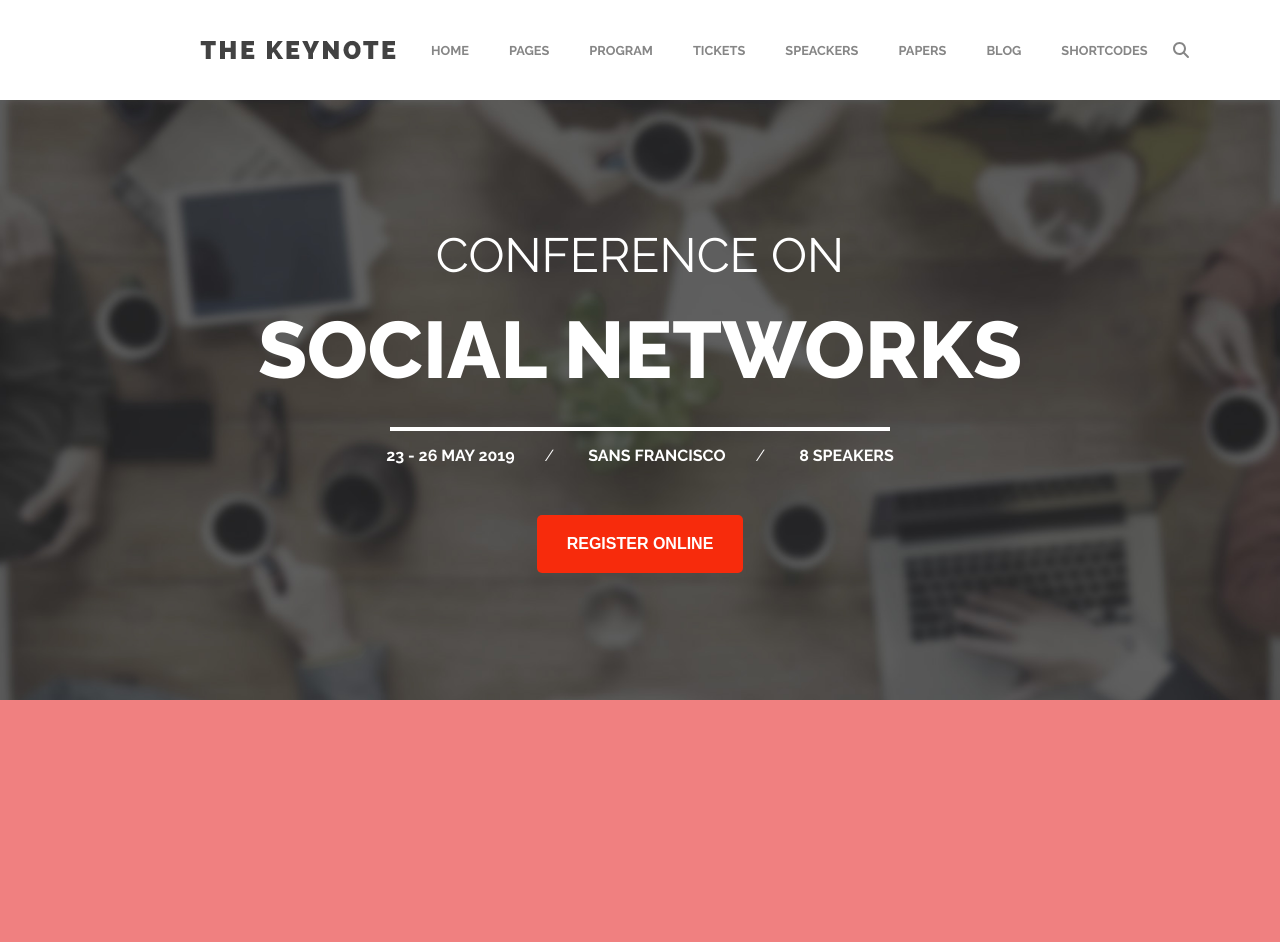
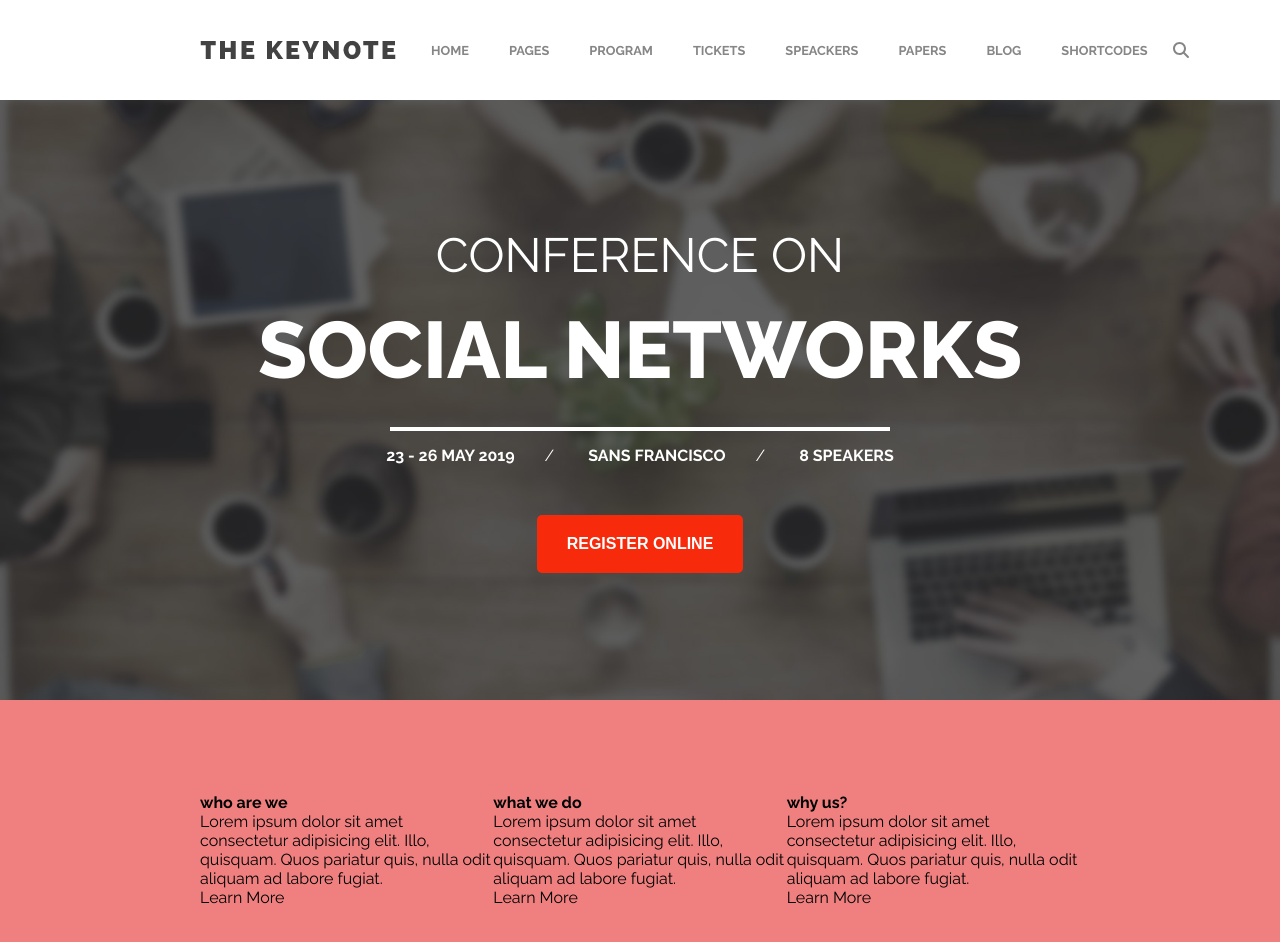
Before and after one commit to Neeiser/proj-html-vuejs, a Vue app: page / in a window 1280 px wide. Shown: the top 942 px of the page. Built offline with nearby package versions, Linux system fonts and the light colour scheme.

Commit message:
info-box section

```diff
--- a/src/components/header-components/HeaderInfoKeynote.vue
+++ b/src/components/header-components/HeaderInfoKeynote.vue
@@ -1,6 +1,13 @@
 <template>
     <section>
-        <div class="margin-sides">
+        <div class="margin-sides info-section">
+            <div class="info-box"
+            v-for="infoBox in ArrInfo"
+            :key="infoBox.id">
+                <h4>{{infoBox.infoTitle}}</h4>
+                <p>{{infoBox.infoDesc}}</p>
+                <a href="#">{{infoBox.infoLink}}</a>
+            </div>
         </div>
     </section>
 </template>
@@ -37,5 +44,10 @@ export default {
 section{
     background-color: lightcoral;
     height: 300px;
+    .info-section{
+        height: 300px;
+        display: flex;
+        align-items: center;
+    }
 }
 </style>
```
